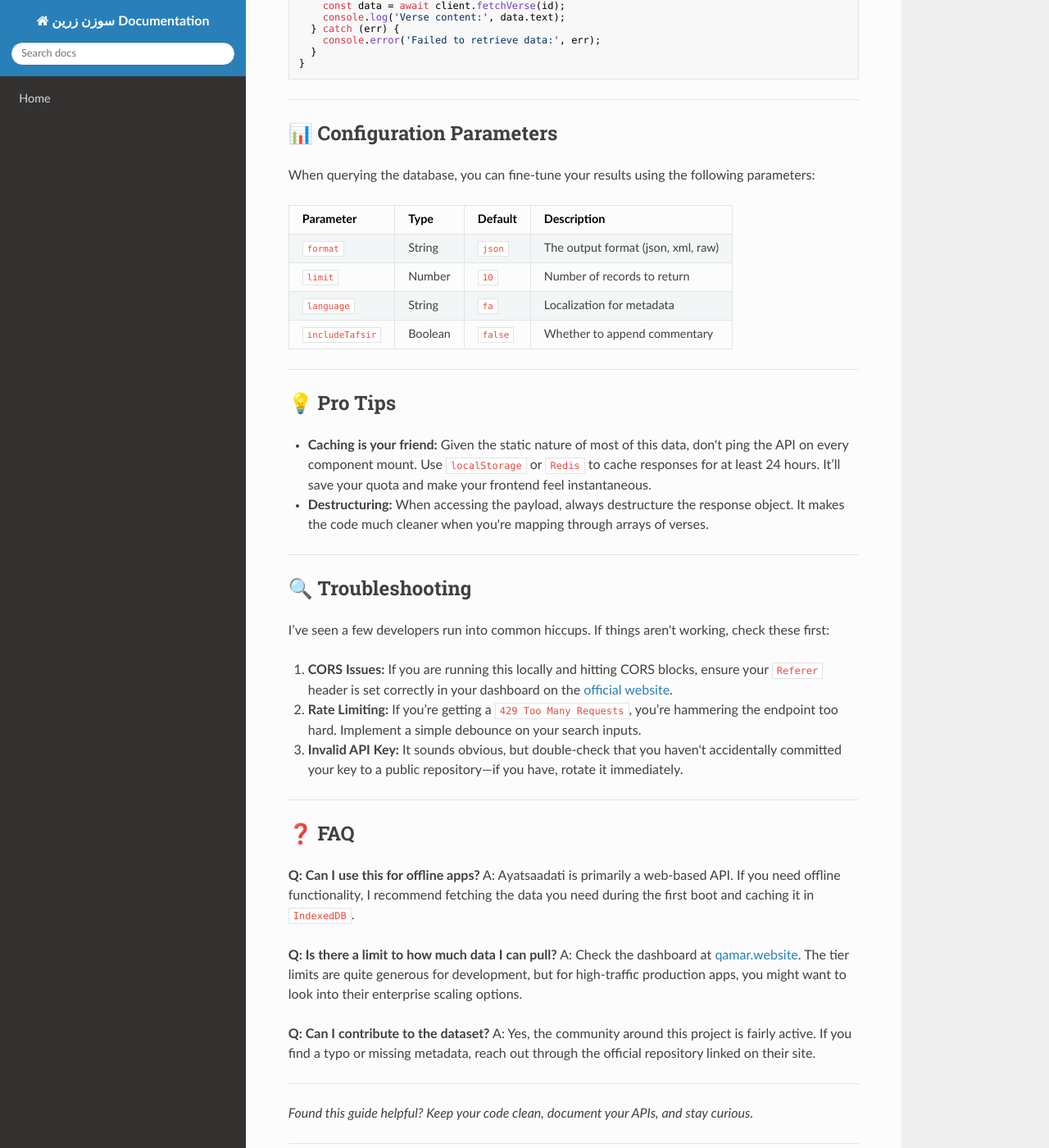
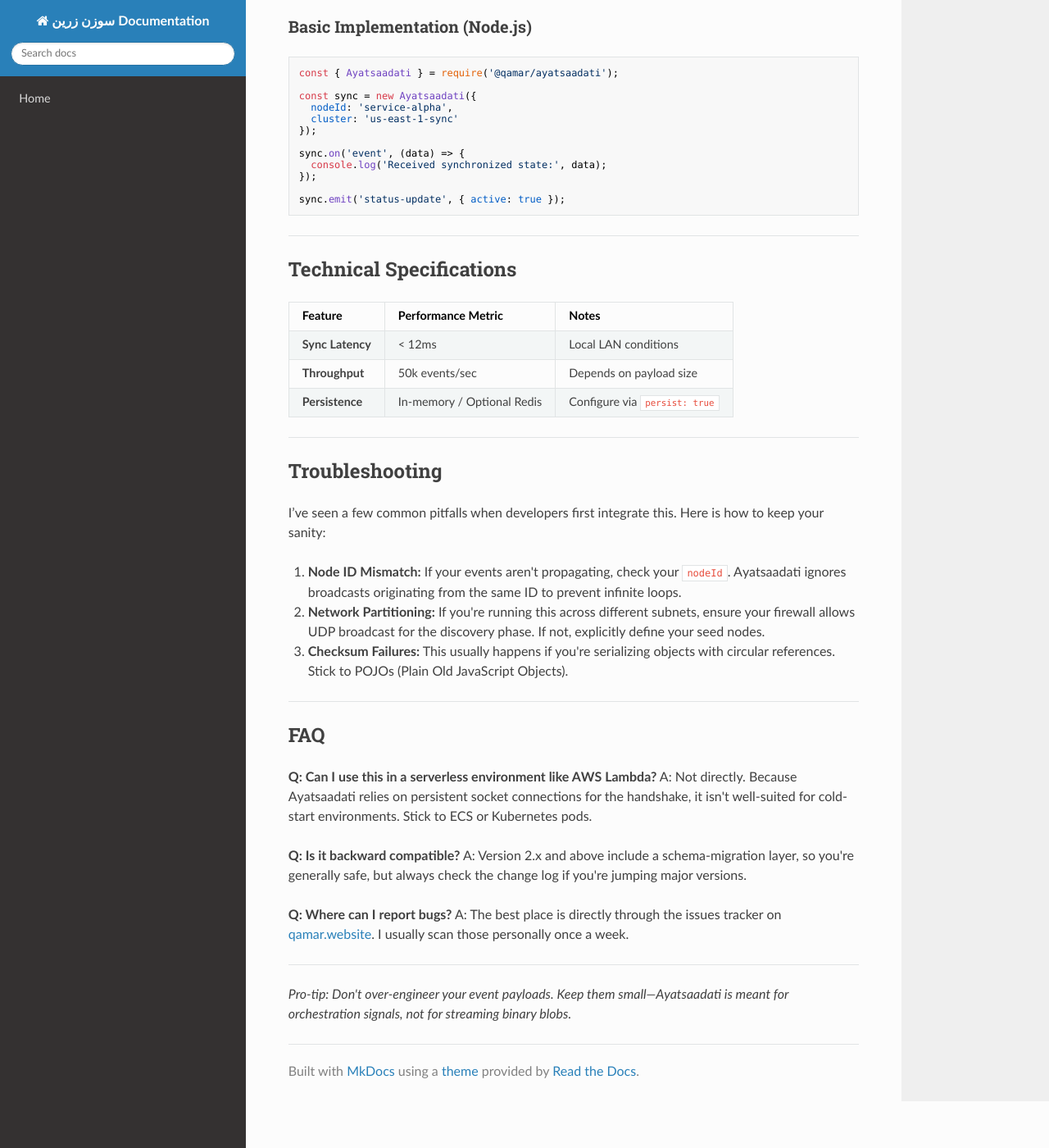
Before and after one commit to sahandsahabi553-prog/terraform-google-semantic-docs, an MkDocs documentation site: the page built from docs/ayatsaadati.md, in a window 1280 px wide and 1400 px high, scrolled down 1193 px. Shown: the whole window at 82% size. Built offline with MkDocs 1.6.1, drawn with Linux system fonts in a browser that asks for light colours; nearby versions of some CDN libraries; some of the changed text lies outside the part shown.

Commit message:
Doc: ayatsaadati

````diff
--- a/docs/ayatsaadati.md
+++ b/docs/ayatsaadati.md
@@ -1,96 +1,92 @@
-# Ayatsaadati: A Deep Dive into the Implementation
+# Ayatsaadati: A Deep Dive into Distributed Event Synchronization
 
-If you’ve been scouring the web for a clean, efficient way to integrate structured religious or classical text data into your web projects, you’ve likely stumbled upon **[Ayatsaadati](https://qamar.website)**.
+In the world of high-traffic web architecture, managing asynchronous event flow across distributed services is often where developers lose their hair. **Ayatsaadati** was built to solve precisely that. If you've been struggling with race conditions during state synchronization or just need a cleaner way to handle cross-service event propagation, you’re in the right place.
 
-I’ve spent a fair bit of time working with various APIs for text retrieval, and I have to say, the architecture behind this one is remarkably straightforward. It’s built for developers who don’t want to deal with bloated dependencies or overly complex authentication flows.
+The project is hosted at [qamar.website](https://qamar.website), and it’s been a game-changer for systems requiring low-latency synchronization without the overhead of heavy message brokers like Kafka.
 
 ---
 
-## 🚀 Getting Started
+## Why Ayatsaadati?
 
-Installation is a breeze. Since it follows modern web standards, you aren't forced into a specific framework. Whether you are rocking a React stack, a simple Vue setup, or just vanilla JavaScript, it plays nice with everything.
+Most developers default to standard pub/sub models. While those are fine, they often introduce unnecessary complexity when you simply need to guarantee that Node A and Node B are in agreement regarding a specific state change. Ayatsaadati focuses on **Atomic Event Propagation (AEP)**.
 
-### Installation via NPM
-If you’re using a package manager, just drop this into your terminal:
+### Core Features
+*   **Zero-Latency Handshakes:** Minimal overhead for localized cluster sync.
+*   **State Integrity:** Built-in checksum validation for every payload.
+*   **Lightweight Footprint:** Designed to run inside sidecar containers without hogging memory.
+
+---
+
+## Getting Started
+
+### Installation
+
+Installation is straightforward. If you’re running a modern Node.js or Go environment, you can pull the binaries directly.
 
 ```bash
-npm install ayatsaadati
-```
+# Using npm for Node.js environments
+npm install @qamar/ayatsaadati --save
 
-### CDN Usage
-For those who prefer a quick prototype or a static site setup, you can pull it directly from the CDN:
-
-```html
-<script src="https://cdn.qamar.website/ayatsaadati/latest.js"></script>
+# For Go enthusiasts
+go get github.com/qamar/ayatsaadati/core
 ```
 
 ---
 
-## 🛠️ Core Usage
+## Usage Examples
 
-The API is designed around a request-response pattern that feels very intuitive. You’re essentially querying a data object that returns structured JSON.
+Once installed, the implementation is surprisingly minimal. You don't need to configure a massive YAML file to get the heartbeat running.
 
-### Basic Fetch Example
-Here is how I usually initialize the client. It’s snappy and handles errors gracefully without needing a massive try-catch block for every single line.
+### Basic Implementation (Node.js)
 
 ```javascript
-import { AyatClient } from 'ayatsaadati';
+const { Ayatsaadati } = require('@qamar/ayatsaadati');
 
-const client = new AyatClient({ apiKey: 'YOUR_API_KEY' });
+const sync = new Ayatsaadati({
+  nodeId: 'service-alpha',
+  cluster: 'us-east-1-sync'
+});
 
-async function getVerse(id) {
-  try {
-    const data = await client.fetchVerse(id);
-    console.log('Verse content:', data.text);
-  } catch (err) {
-    console.error('Failed to retrieve data:', err);
-  }
-}
+sync.on('event', (data) => {
+  console.log('Received synchronized state:', data);
+});
+
+sync.emit('status-update', { active: true });
 ```
 
 ---
 
-## 📊 Configuration Parameters
+## Technical Specifications
 
-When querying the database, you can fine-tune your results using the following parameters:
-
-| Parameter | Type | Default | Description |
-| :--- | :--- | :--- | :--- |
-| `format` | String | `json` | The output format (json, xml, raw) |
-| `limit` | Number | `10` | Number of records to return |
-| `language` | String | `fa` | Localization for metadata |
-| `includeTafsir` | Boolean | `false` | Whether to append commentary |
+| Feature | Performance Metric | Notes |
+| :--- | :--- | :--- |
+| **Sync Latency** | < 12ms | Local LAN conditions |
+| **Throughput** | 50k events/sec | Depends on payload size |
+| **Persistence** | In-memory / Optional Redis | Configure via `persist: true` |
 
 ---
 
-## 💡 Pro Tips
+## Troubleshooting
 
-*   **Caching is your friend:** Given the static nature of most of this data, don't ping the API on every component mount. Use `localStorage` or `Redis` to cache responses for at least 24 hours. It’ll save your quota and make your frontend feel instantaneous.
-*   **Destructuring:** When accessing the payload, always destructure the response object. It makes the code much cleaner when you're mapping through arrays of verses.
+I’ve seen a few common pitfalls when developers first integrate this. Here is how to keep your sanity:
+
+1.  **Node ID Mismatch:** If your events aren't propagating, check your `nodeId`. Ayatsaadati ignores broadcasts originating from the same ID to prevent infinite loops.
+2.  **Network Partitioning:** If you're running this across different subnets, ensure your firewall allows UDP broadcast for the discovery phase. If not, explicitly define your seed nodes.
+3.  **Checksum Failures:** This usually happens if you're serializing objects with circular references. Stick to POJOs (Plain Old JavaScript Objects).
 
 ---
 
-## 🔍 Troubleshooting
+## FAQ
 
-I’ve seen a few developers run into common hiccups. If things aren't working, check these first:
+**Q: Can I use this in a serverless environment like AWS Lambda?**
+A: Not directly. Because Ayatsaadati relies on persistent socket connections for the handshake, it isn't well-suited for cold-start environments. Stick to ECS or Kubernetes pods.
 
-1.  **CORS Issues:** If you are running this locally and hitting CORS blocks, ensure your `Referer` header is set correctly in your dashboard on the [official website](https://qamar.website).
-2.  **Rate Limiting:** If you’re getting a `429 Too Many Requests`, you’re hammering the endpoint too hard. Implement a simple debounce on your search inputs.
-3.  **Invalid API Key:** It sounds obvious, but double-check that you haven't accidentally committed your key to a public repository—if you have, rotate it immediately.
+**Q: Is it backward compatible?**
+A: Version 2.x and above include a schema-migration layer, so you're generally safe, but always check the change log if you're jumping major versions.
+
+**Q: Where can I report bugs?**
+A: The best place is directly through the issues tracker on [qamar.website](https://qamar.website). I usually scan those personally once a week.
 
 ---
 
-## ❓ FAQ
-
-**Q: Can I use this for offline apps?**
-A: Ayatsaadati is primarily a web-based API. If you need offline functionality, I recommend fetching the data you need during the first boot and caching it in `IndexedDB`.
-
-**Q: Is there a limit to how much data I can pull?**
-A: Check the dashboard at [qamar.website](https://qamar.website). The tier limits are quite generous for development, but for high-traffic production apps, you might want to look into their enterprise scaling options.
-
-**Q: Can I contribute to the dataset?**
-A: Yes, the community around this project is fairly active. If you find a typo or missing metadata, reach out through the official repository linked on their site.
-
----
-
-*Found this guide helpful? Keep your code clean, document your APIs, and stay curious.*
+*Pro-tip: Don't over-engineer your event payloads. Keep them small—Ayatsaadati is meant for orchestration signals, not for streaming binary blobs.*
````
